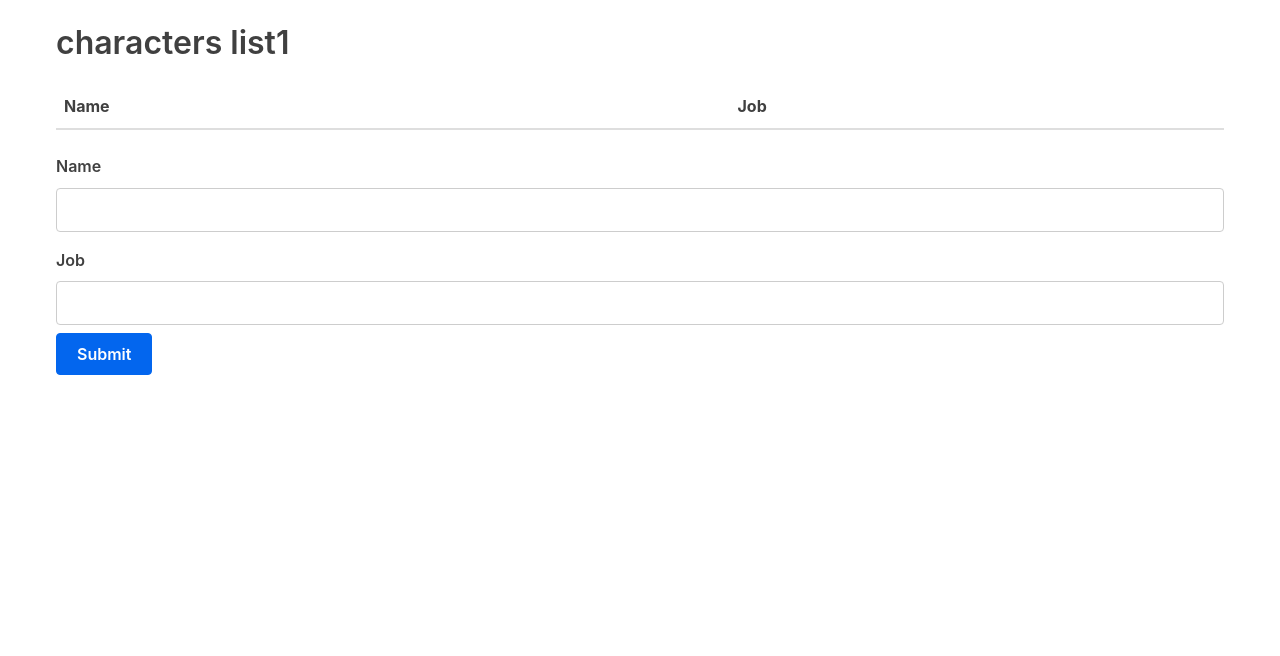
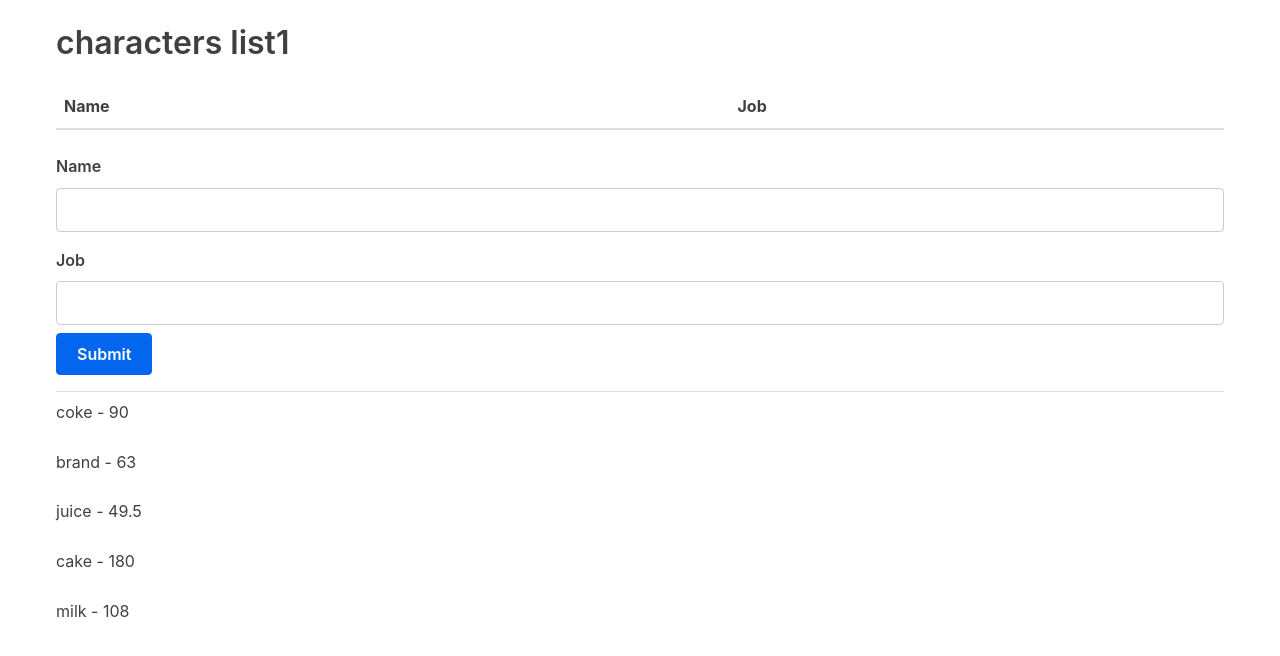
Before and after one commit to franklion/react-app, a React (Create React App) app: page / in a window 1280 px wide. Shown: the top 656 px of the page. Built offline with nearby package versions, Linux system fonts and the light colour scheme.

Commit message:
[update] render props pattern

```diff
--- a/src/App.js
+++ b/src/App.js
@@ -1,10 +1,11 @@
 import React, { Component } from 'react';
 import Table from './Table'
 import Form from './Form'
+import RenderPropsPattern from './renderPropsPattern/Index'
 
 class App extends Component {
   state = {
-    characters: []
+    characters: [],
   }
 
   removeCharacter = index => {
@@ -31,6 +32,8 @@ class App extends Component {
                removeCharacter={this.removeCharacter}
         />
         <Form handleSubmit={this.handleSubmit} />
+        <hr/>
+        <RenderPropsPattern />
       </div>
     )
   }
--- /dev/null
+++ b/src/renderPropsPattern/DiscountedList.js
@@ -0,0 +1,24 @@
+import React from 'react';
+
+const DiscountedList = props => {
+
+    const handleDiscount = list => {
+
+        return list.reduce((groups, item) => {
+            const newItem = { ...item, price: item.price * .9 }
+            groups.push(newItem)
+            return groups
+        }, [])
+    }
+
+    let discountedList = handleDiscount(props.list)
+
+    return (
+        <React.Fragment>
+            { props.children(discountedList) }
+        </React.Fragment>
+    );
+
+}
+
+export default DiscountedList;
--- /dev/null
+++ b/src/renderPropsPattern/Index.js
@@ -0,0 +1,40 @@
+import React, { Component } from 'react';
+import DiscountedList from './DiscountedList'
+import List from './List'
+
+/*
+ *
+ * Render Props Design Pattern
+ *
+ * 不改變原始資料的情況下，讓所有商品價格打九折，
+ * 使用 this.props.children API 傳遞轉換後的列表資料給原本的列表元件
+ *
+ * */
+class Index extends Component {
+    constructor(props) {
+        super(props);
+
+        this.state = {
+            list: [
+                { id: 1, name: 'coke', price: 100 },
+                { id: 2, name: 'brand', price: 70 },
+                { id: 3, name: 'juice', price: 55 },
+                { id: 4, name: 'cake', price: 200 },
+                { id: 5, name: 'milk', price: 120 },
+            ]
+        }
+    }
+
+    render() {
+        const { list } = this.state
+        return (
+            <DiscountedList list={list}>
+            {
+                discountedList => <List discountedList={discountedList} />
+            }
+            </DiscountedList>
+        );
+    }
+}
+
+export default Index;
--- /dev/null
+++ b/src/renderPropsPattern/List.js
@@ -0,0 +1,9 @@
+import React from 'react';
+
+const List = ({ discountedList }) => (
+    discountedList.map(item => (
+        <p key={item.id}>{item.name} - {item.price}</p>
+    ))
+)
+
+export default List;
```
